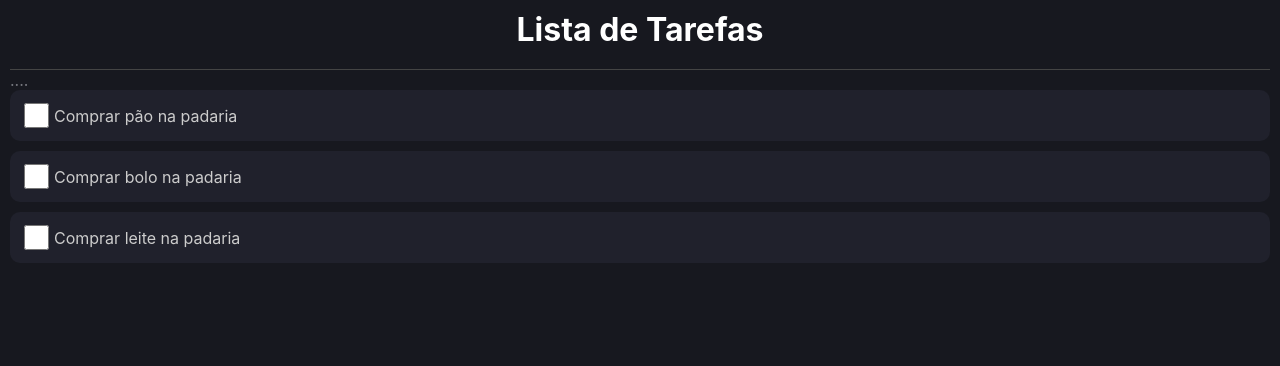
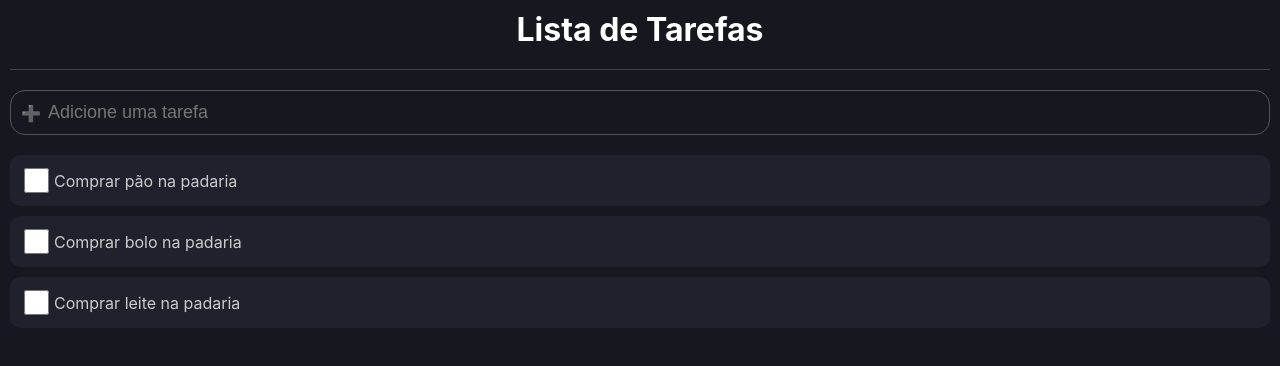
Before and after one commit to pmarq/todolist_typescript_tutorial, a React (Create React App) app: page / in a window 1280 px wide. Shown: the top 366 px of the page. Built offline with nearby package versions, Linux system fonts and the light colour scheme.

Commit message:
add style features component addarea

```diff
--- a/src/App.tsx
+++ b/src/App.tsx
@@ -4,6 +4,8 @@
 import{ ListItem } from './components/ListItem';
 import { AddArea } from './components/AddArea';
 
+
+/*tuotrial -Bonieky Lacerda -  https://www.youtube.com/watch?v=95sAtAareR8 */
 
 function App() {
 
--- a/src/components/AddArea/index.tsx
+++ b/src/components/AddArea/index.tsx
@@ -3,7 +3,11 @@
 export const AddArea = ()=>{
     return(
         <C.Container>
-            ....
+            <div className="image">➕</div>
+            <input
+                type="text"
+                placeholder="Adicione uma tarefa"
+                />
         </C.Container>
 
     )
--- a/src/components/AddArea/styles.ts
+++ b/src/components/AddArea/styles.ts
@@ -1,3 +1,24 @@
 import styled from "styled-components";
 
-export const Container = styled.div``;
+export const Container = styled.div`
+    border: 1px solid #555;
+    border-radius: 15px;
+    padding: 10px;
+    margin: 20px 0;
+    display: flex;
+    align-items: center;
+
+    .image {
+        margin-right: 5px;
+    }
+
+    input {
+        border: 0px;
+        background: transparent;
+        outline: 0;
+        color: #fff;
+        font-size: 18px;
+        flex: 1;
+    }
+
+`;
```
